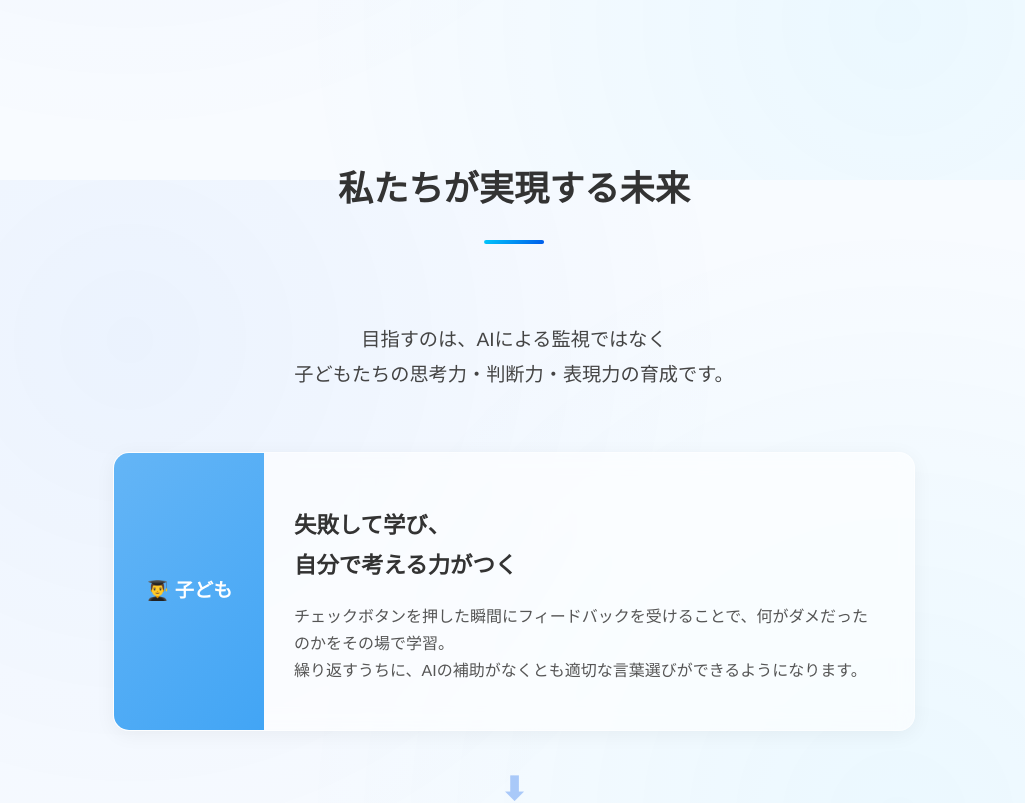
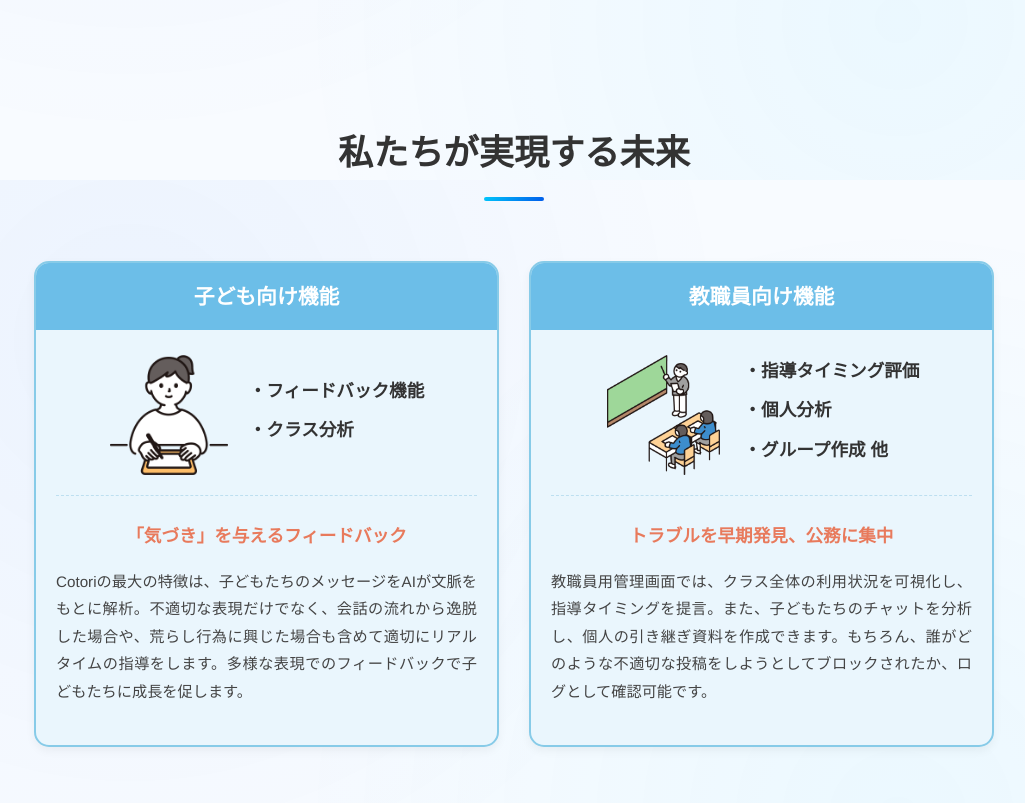
Before and after one commit to y-semba/sns-web, a React (Vite) app: page /#/ in a window 1280 px wide. Shown: the part 2220-3023 px from the top of the page, without its empty margins (126-1151 px from the left). Built offline with nearby package versions, Linux system fonts and the light colour scheme.

Commit message:
Meritを変更

```diff
--- a/src/components/04_Merit/Merit.jsx
+++ b/src/components/04_Merit/Merit.jsx
@@ -1,49 +1,86 @@
 import React from 'react';
 import styles from './Merit.module.css';
+
+// ▼▼▼ 1. 画像をインポートします（ファイル名が正しいか要確認！） ▼▼▼
+import studentImg from './student.png';
+import teachImg from './teach.png';
 
 const Merit = () => {
   return (
     <section className={`${styles.meritSection} sectionContainer`}>
-      <h2 className="sectionTitle">
+      <h2 className={`sectionTitle ${styles.sectionTitle}`}>
         私たちが実現する未来
       </h2>
-      <p className={styles.subTitle}>
-        目指すのは、AIによる監視ではなく<br />
-        子どもたちの思考力・判断力・表現力の育成です。
-      </p>
 
       <div className={styles.meritContainer}>
-        {/* メリット1: 生徒の成長 */}
-        <div className={styles.meritBox}>
-          <div className={styles.imageAreaStudent}>
-            {/* ここにイラストなどが入るイメージ */}
-            <span>👨‍🎓 子ども</span>
+
+        {/* ▼▼▼ 左のカード：子ども向け機能 ▼▼▼ */}
+        <div className={styles.featureCard}>
+          <div className={styles.cardHeader}>
+            <h3>子ども向け機能</h3>
           </div>
-          <div className={styles.textArea}>
-            <h3>失敗して学び、<br />自分で考える力がつく</h3>
-            <p>
-              チェックボタンを押した瞬間にフィードバックを受けることで、何がダメだったのかをその場で学習。<br />
-              繰り返すうちに、AIの補助がなくとも適切な言葉選びができるようになります。
-            </p>
+
+          <div className={styles.cardBody}>
+            <div className={styles.topSection}>
+              <div className={styles.illustrationArea}>
+                {/* ▼▼▼ 2. src={変数名} の形にします（波括弧が重要） ▼▼▼ */}
+                <img
+                  src={studentImg}
+                  alt="子ども向け機能のイラスト"
+                  className={styles.illustrationImage}
+                />
+              </div>
+              <ul className={styles.featureList}>
+                <li>・フィードバック機能</li>
+                <li>・クラス分析</li>
+              </ul>
+            </div>
+
+            <div className={styles.bottomSection}>
+              <h4 className={styles.orangeTitle}>
+                「気づき」を与えるフィードバック
+              </h4>
+              <p className={styles.description}>
+                Cotoriの最大の特徴は、子どもたちのメッセージをAIが文脈をもとに解析。不適切な表現だけでなく、会話の流れから逸脱した場合や、荒らし行為に興じた場合も含めて適切にリアルタイムの指導をします。多様な表現でのフィードバックで子どもたちに成長を促します。
+              </p>
+            </div>
           </div>
         </div>
 
-        {/* 矢印（PC表示時のみ） */}
-        <div className={styles.arrow}>⬇︎</div>
+        {/* ▼▼▼ 右のカード：教職員向け機能 ▼▼▼ */}
+        <div className={styles.featureCard}>
+          <div className={styles.cardHeader}>
+            <h3>教職員向け機能</h3>
+          </div>
 
-        {/* メリット2: 学校の安心 */}
-        <div className={styles.meritBox}>
-          <div className={styles.imageAreaTeacher}>
-            <span>🏫 学校・教員</span>
-          </div>
-          <div className={styles.textArea}>
-            <h3>トラブルを未然に防ぎつつ、<br />ほかの公務に集中できる</h3>
-            <p>
-              SNSトラブルの事後対応に追われる時間を削減。<br />
-              ダッシュボードで生徒の傾向を把握できるため、データに基づいた効果的な指導が可能になります。
-            </p>
+          <div className={styles.cardBody}>
+            <div className={styles.topSection}>
+              <div className={styles.illustrationArea}>
+                {/* ▼▼▼ 2. こちらも同様に変数を使います ▼▼▼ */}
+                <img
+                  src={teachImg}
+                  alt="教職員向け機能のイラスト"
+                  className={styles.illustrationImage}
+                />
+              </div>
+              <ul className={styles.featureList}>
+                <li>・指導タイミング評価</li>
+                <li>・個人分析</li>
+                <li>・グループ作成 他</li>
+              </ul>
+            </div>
+
+            <div className={styles.bottomSection}>
+              <h4 className={styles.orangeTitle}>
+                トラブルを早期発見、公務に集中
+              </h4>
+              <p className={styles.description}>
+                教職員用管理画面では、クラス全体の利用状況を可視化し、指導タイミングを提言。また、子どもたちのチャットを分析し、個人の引き継ぎ資料を作成できます。もちろん、誰がどのような不適切な投稿をしようとしてブロックされたか、ログとして確認可能です。
+              </p>
+            </div>
           </div>
         </div>
+
       </div>
     </section>
   );
--- a/src/components/04_Merit/Merit.module.css
+++ b/src/components/04_Merit/Merit.module.css
@@ -1,101 +1,176 @@
 .meritSection {
-  background-color: transparent;
-  /* 透明 */
+  text-align: center;
+  padding: 60px 20px;
 }
 
-.subTitle {
-  text-align: center;
-  font-size: 1.2rem;
-  color: #444;
-  /* 背景に合わせて少し濃く */
-  margin-bottom: 60px;
-  line-height: 1.8;
+.sectionTitle {
+  /* ▼▼▼ ここを修正・追記 ▼▼▼ */
+  width: 100%;
+  /* 横幅を親要素いっぱいに広げる */
+  display: block;
+  /* ブロック要素として扱う */
+  text-align: center !important;
+  /* 強制的に中央揃えにする */
+
+  /* 既存のデザイン設定 */
+  font-size: 2rem;
+  font-weight: bold;
+  color: #333;
+  margin: 0 0 15px 0;
+  line-height: 1.4;
 }
 
-.meritContainer {
-  max-width: 800px;
-  margin: 0 auto;
-  display: flex;
-  flex-direction: column;
-  gap: 30px;
-  align-items: center;
+/* サブタイトル「機能紹介」 */
+.subTitle {
+  font-size: 1rem;
+  color: #007bff;
+  /* ブランドカラー（青）に */
+  font-weight: bold;
+  text-align: center;
+  /* 中央揃え */
+  margin-bottom: 60px;
+  /* カードとの隙間を広めに */
+  letter-spacing: 0.1em;
+  /* 文字間隔を少し開けるとおしゃれ */
 }
 
-.meritBox {
+/* コンテナ：左右並びにするフレックスボックス */
+.meritContainer {
   display: flex;
-  /* 👇 すりガラス効果 */
-  background: rgba(255, 255, 255, 0.6);
-  backdrop-filter: blur(10px);
-  border: 1px solid rgba(255, 255, 255, 0.5);
-
-  border-radius: 16px;
-  overflow: hidden;
-  width: 100%;
-  box-shadow: 0 4px 20px rgba(0, 0, 0, 0.05);
-  transition: transform 0.3s;
+  justify-content: center;
+  /* 中央揃え */
+  gap: 30px;
+  /* カード間の隙間 */
+  max-width: 1100px;
+  margin: 0 auto;
 }
 
-.meritBox:hover {
-  transform: scale(1.02);
-  /* 少し拡大 */
-  background: rgba(255, 255, 255, 0.9);
+/* === カード全体のデザイン === */
+.featureCard {
+  flex: 1;
+  /* 左右のカード幅を均等にする */
+  background-color: #EAF6FD;
+  /* 薄い水色の背景 */
+  border: 2px solid #87CBE8;
+  /* 水色の枠線 */
+  border-radius: 15px;
+  /* 角丸 */
+  overflow: hidden;
+  /* 角丸からはみ出さないように */
+  text-align: left;
+  /* カード内のテキストは基本左揃え */
+  box-shadow: 0 4px 10px rgba(0, 0, 0, 0.05);
+  /* ほんのり影をつける */
 }
 
-/* 以下は以前と同じ */
-.imageAreaStudent,
-.imageAreaTeacher {
-  width: 150px;
+/* === ヘッダー（青い帯） === */
+.cardHeader {
+  background-color: #6CBEE8;
+  /* 濃い水色 */
+  padding: 15px;
+  text-align: center;
+}
+
+.cardHeader h3 {
+  margin: 0;
+  color: white;
+  font-size: 1.3rem;
+  font-weight: bold;
+}
+
+/* カードの中身全体 */
+.cardBody {
+  padding: 25px 20px;
+}
+
+/* === 上部：イラストとリストのエリア === */
+.topSection {
   display: flex;
   align-items: center;
   justify-content: center;
-  font-size: 1.2rem;
-  font-weight: bold;
-  color: white;
-  flex-shrink: 0;
+  /* 中央寄せ */
+  gap: 20px;
+  margin-bottom: 25px;
+  padding-bottom: 20px;
+  border-bottom: 1px dashed #BDDFF0;
+  /* 区切りの点線 */
 }
 
-.imageAreaStudent {
-  background: linear-gradient(135deg, #64b5f6, #42a5f5);
+/* Merit.module.css に追記 */
+
+.illustrationArea {
+  /* イラストの調整用 */
+  flex-shrink: 0;
+  /* ↓↓↓ ここから追加 ↓↓↓ */
+  width: 120px;
+  /* 画像エリアの幅を固定（お好みで調整） */
+  display: flex;
+  justify-content: center;
+  align-items: center;
+  /* ↑↑↑ ここまで追加 ↑↑↑ */
 }
 
-/* グラデーションに変更 */
-.imageAreaTeacher {
-  background: linear-gradient(135deg, #81c784, #66bb6a);
+/* ↓↓↓ 新しく追加するクラス ↓↓↓ */
+.illustrationImage {
+  width: 100%;
+  /* 親要素(illustrationArea)の幅いっぱいに表示 */
+  height: auto;
+  /* 高さは自動調整 */
+  object-fit: contain;
+  /* 縦横比を崩さずに収める */
+  max-height: 120px;
+  /* 高さが大きくなりすぎないように制限 */
 }
 
-.textArea {
-  padding: 30px;
-  text-align: left;
+.featureList {
+  list-style: none;
+  padding: 0;
+  margin: 0;
+  font-weight: bold;
+  font-size: 1.1rem;
+  color: #333;
 }
 
-.textArea h3 {
-  font-size: 1.4rem;
-  color: #333;
-  margin-bottom: 15px;
+.featureList li {
+  margin-bottom: 8px;
 }
 
-.textArea p {
-  font-size: 1rem;
-  color: #555;
-  line-height: 1.7;
-}
-
-@media (max-width: 600px) {
-  .meritBox {
-    flex-direction: column;
-  }
-
-  .imageAreaStudent,
-  .imageAreaTeacher {
-    width: 100%;
-    height: 60px;
-  }
-}
-
-.arrow {
-  font-size: 2rem;
-  color: rgba(0, 91, 234, 0.3);
+/* === 下部：オレンジ見出しと説明文 === */
+.orangeTitle {
+  color: #E87A5C;
+  /* オレンジ色 */
+  font-size: 1.1rem;
+  text-align: center;
+  /* 見出しは中央揃え */
+  margin-bottom: 15px;
   font-weight: bold;
 }
 
-/* 矢印も少し青く */
+.description {
+  line-height: 1.8;
+  color: #444;
+  font-size: 0.95rem;
+  text-align: justify;
+  /* 文章を両端揃えにしてきれいに見せる */
+}
+
+
+/* ▼▼▼ スマホ対応 ▼▼▼ */
+@media (max-width: 768px) {
+  .meritContainer {
+    flex-direction: column;
+    /* 縦並びにする */
+    gap: 40px;
+    padding: 0 10px;
+  }
+
+  .topSection {
+    /* スマホではイラストとリストも縦並びが見やすい場合 */
+    /* flex-direction: column; */
+    /* gap: 10px; */
+  }
+
+  .cardBody {
+    padding: 20px 15px;
+  }
+}
```
Also changed, not shown: src/components/04_Merit/student.png (added), src/components/04_Merit/teach.png (added).
